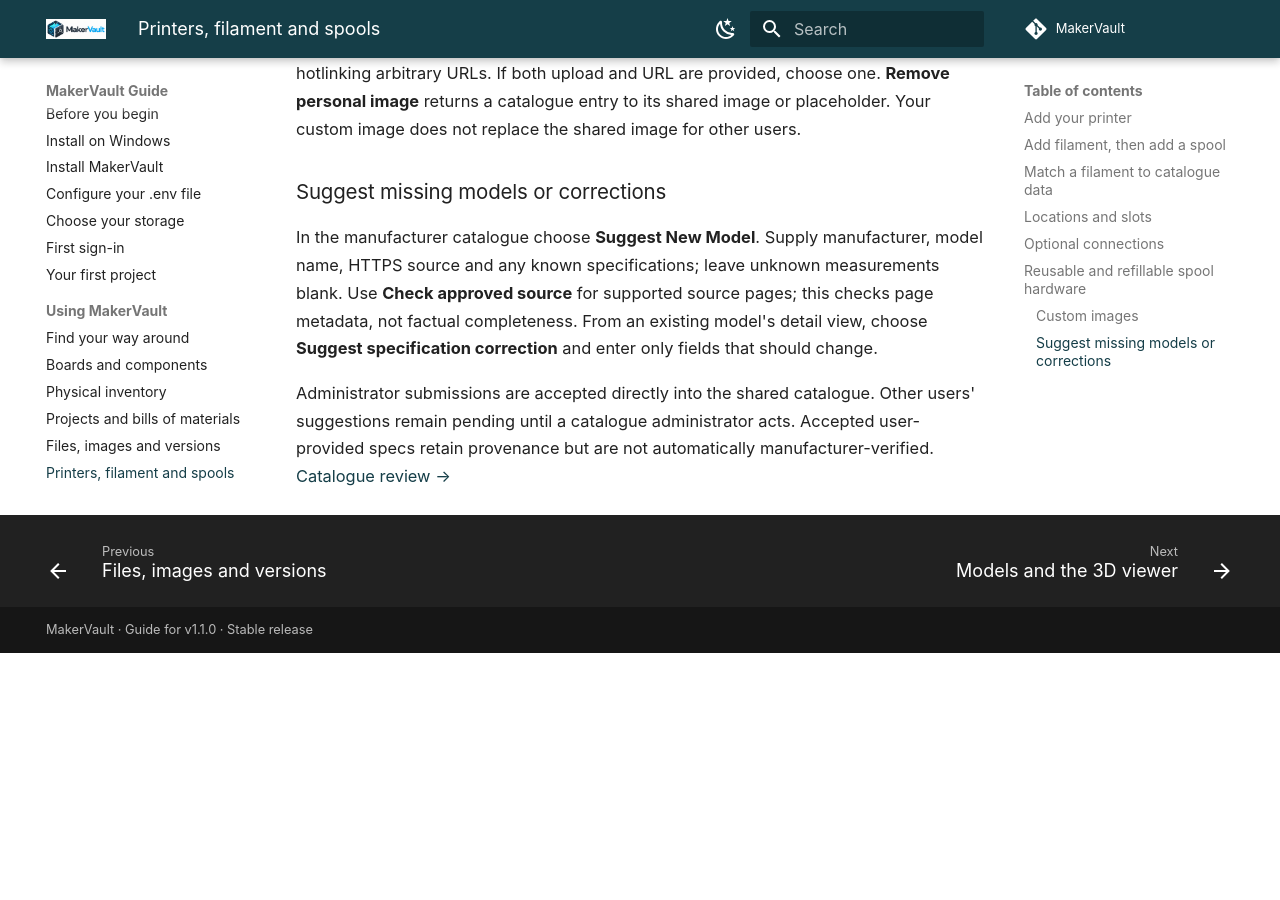
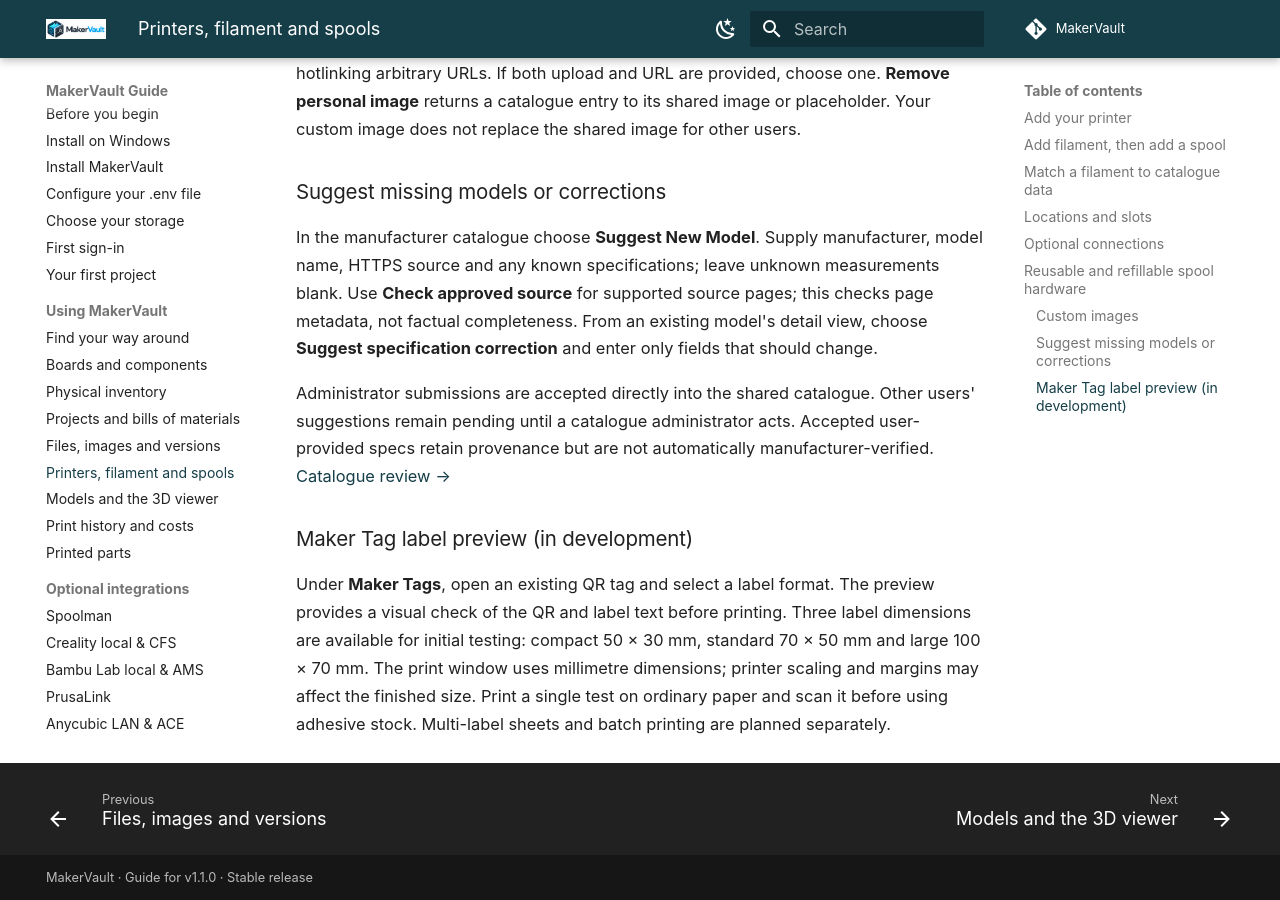
Before and after one commit to gavrd7/MakerVault, an MkDocs documentation site: the page built from docs/guide/using/printing.md, in a window 1280 px wide and 900 px high, scrolled down 4236 px. Built offline with MkDocs 1.6.1 and Material for MkDocs 9.7.7, drawn with Linux system fonts in a browser that asks for light colours; comment, search, counter and statistics services are not loaded; before the commit the page ends 4889 px from its top, so only the background shows below that.

Commit message:
docs(maker-tags): document label-preview test phase

```diff
--- a/docs/guide/using/printing.md
+++ b/docs/guide/using/printing.md
@@ -91,3 +91,8 @@
 In the manufacturer catalogue choose **Suggest New Model**. Supply manufacturer, model name, HTTPS source and any known specifications; leave unknown measurements blank. Use **Check approved source** for supported source pages; this checks page metadata, not factual completeness. From an existing model's detail view, choose **Suggest specification correction** and enter only fields that should change.
 
 Administrator submissions are accepted directly into the shared catalogue. Other users' suggestions remain pending until a catalogue administrator acts. Accepted user-provided specs retain provenance but are not automatically manufacturer-verified. [Catalogue review →](../administration/catalogue-updates.md)
+
+
+### Maker Tag label preview (in development)
+
+Under **Maker Tags**, open an existing QR tag and select a label format. The preview provides a visual check of the QR and label text before printing. Three label dimensions are available for initial testing: compact 50 × 30 mm, standard 70 × 50 mm and large 100 × 70 mm. The print window uses millimetre dimensions; printer scaling and margins may affect the finished size. Print a single test on ordinary paper and scan it before using adhesive stock. Multi-label sheets and batch printing are planned separately.
```
